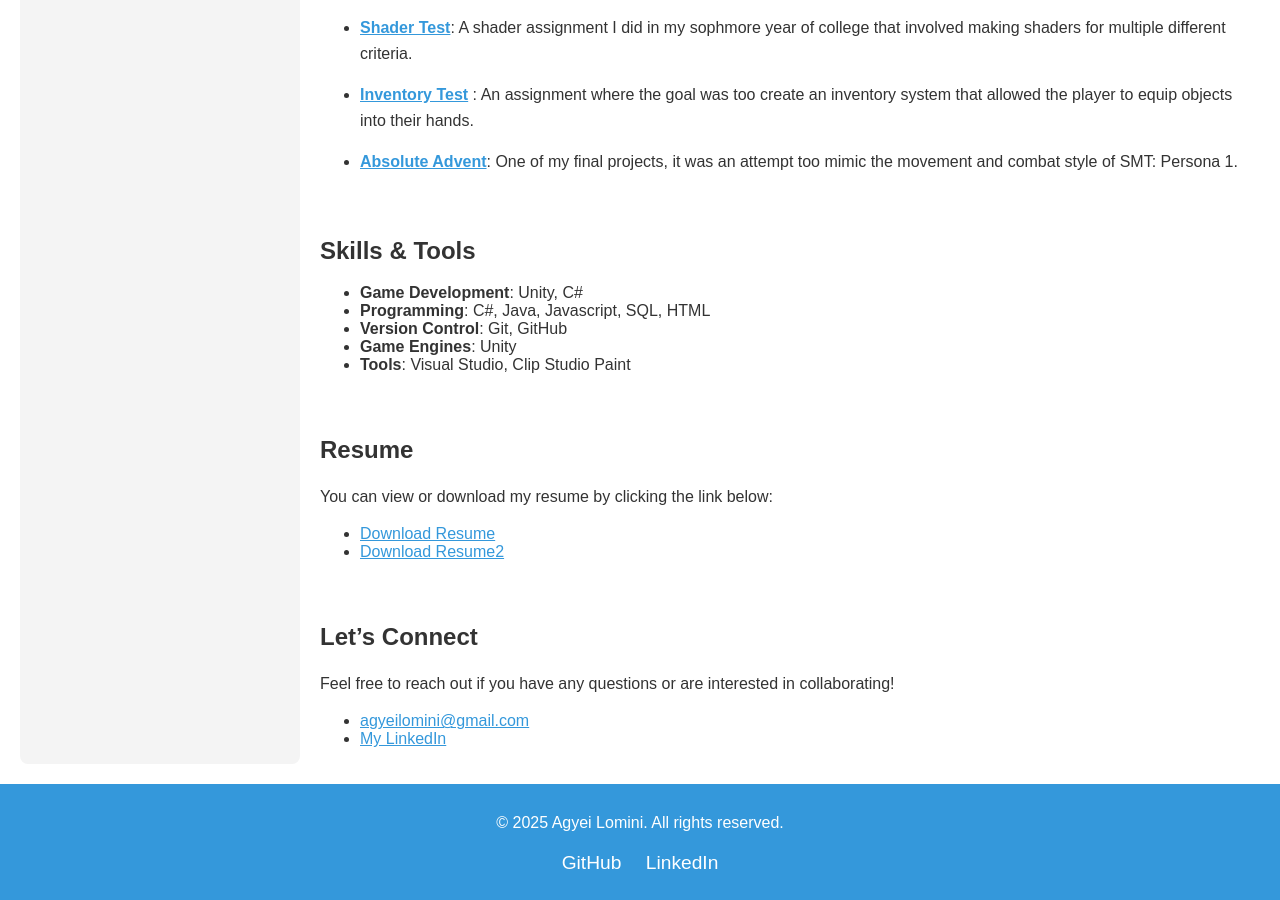
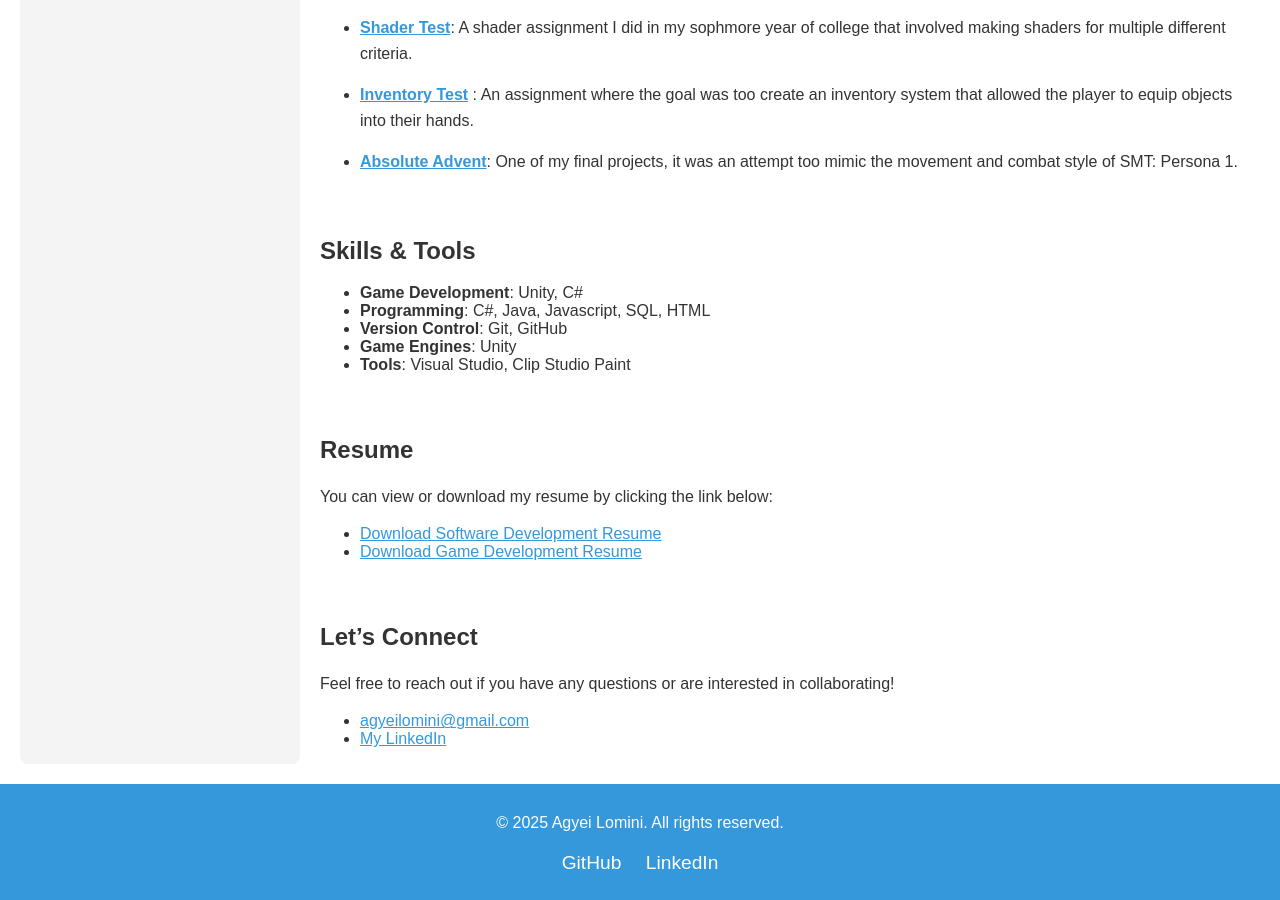
Before and after one commit to Zeroscapez/Zeroscapez.github.io, a Jekyll site: the page built from index.md, in a window 1280 px wide and 900 px high, scrolled down 958 px. Built offline with Jekyll 4.4.1, drawn with Linux system fonts in a browser that asks for light colours.

Commit message:
updated links

```diff
--- a/_layouts/default.html
+++ b/_layouts/default.html
@@ -38,7 +38,7 @@
                 </ul>
                 <h2>Links</h2>
                 <ul>
-                    <li><a href="https://zeroscapez.github.io/files/Resume_AgyeiLomini.pdf">Resume</a></li>
+                    <!-- <li><a href="https://zeroscapez.github.io/files/Resume_AgyeiLomini.pdf">Resume</a></li> -->
                 </ul>
             </aside>
 
--- a/index.md
+++ b/index.md
@@ -49,8 +49,8 @@
 
 You can view or download my resume by clicking the link below:
 
-- [Download Resume](https://zeroscapez.github.io/files/AgyeiLomini_Resume.pdf)
-- [Download Resume2](https://zeroscapez.github.io/files/Game Dev_AgyeiLomini.pdf)
+- [Download Software Development Resume](https://zeroscapez.github.io/files/AgyeiLomini_Resume.pdf)
+- [Download Game Development Resume](https://zeroscapez.github.io/files/Game Dev_AgyeiLomini.pdf)
 
 <br>
 
```
Also changed, not shown: 3 other files.
